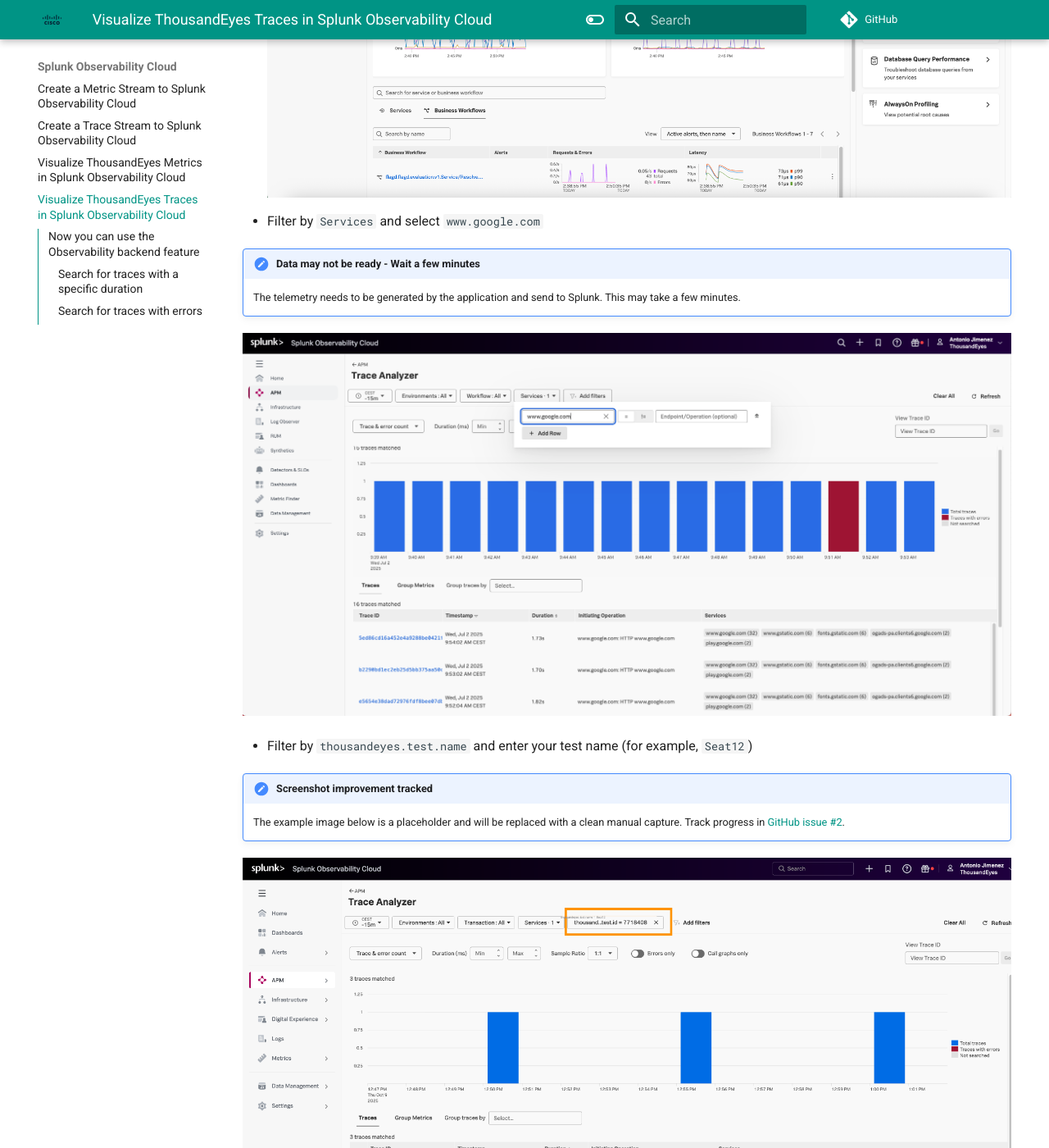
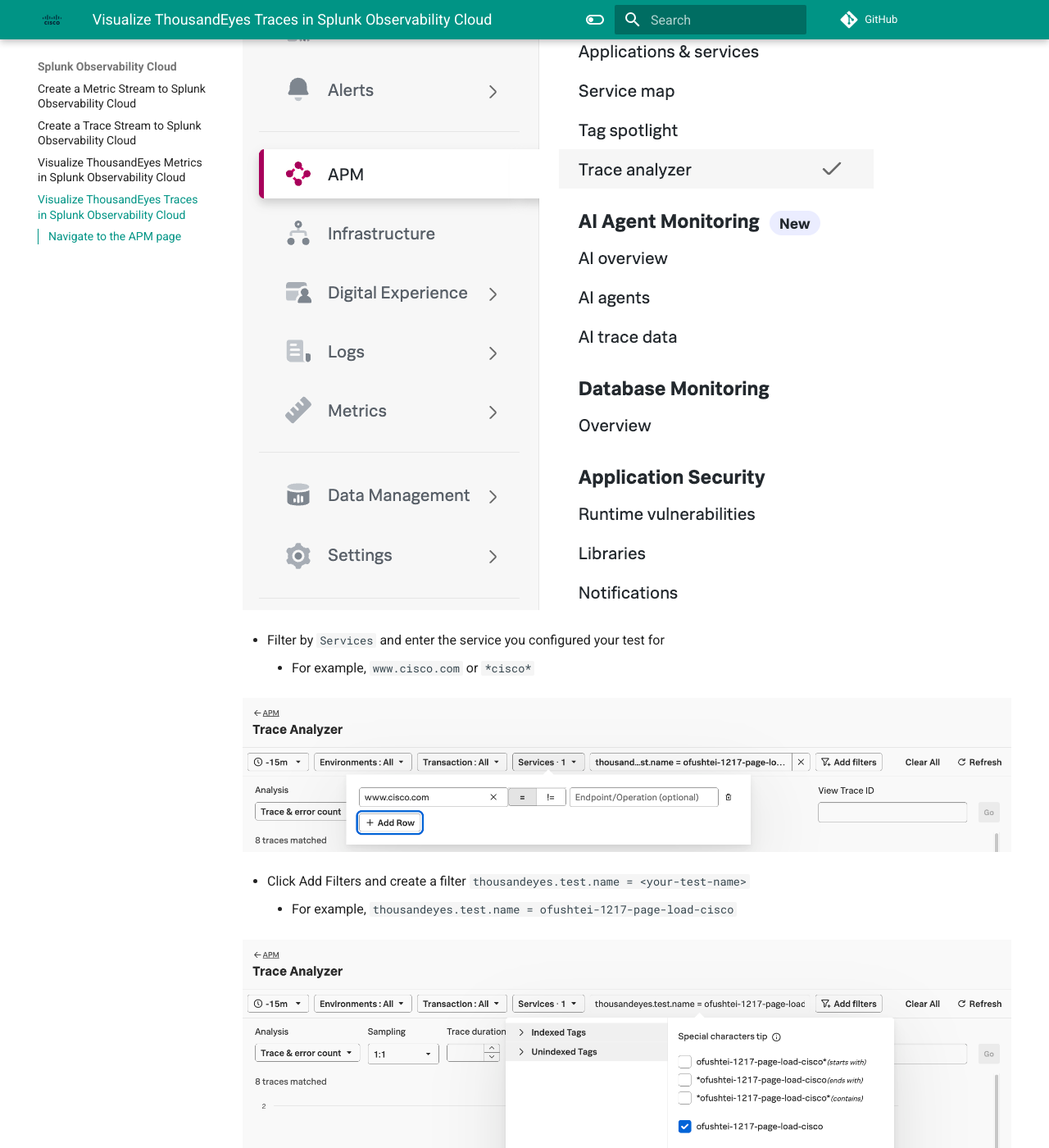
Before and after one commit to ajimenez1503/splunk.conf-2026-OBS1217, an MkDocs documentation site: the page built from docs/splunk_observability/visualize_traces_in_splunk_observability.md, in a window 1280 px wide and 1400 px high, scrolled down 546 px. Shown: the whole window at 82% size. Built offline with MkDocs 1.6.1 and Material for MkDocs 9.7.7, drawn with Linux system fonts in a browser that asks for light colours; comment, search, counter and statistics services are not loaded; some of the changed text lies outside the part shown.

Commit message:
Traces stream revision

```diff
--- a/docs/splunk_observability/visualize_traces_in_splunk_observability.md
+++ b/docs/splunk_observability/visualize_traces_in_splunk_observability.md
@@ -1,41 +1,31 @@
 # Visualize ThousandEyes Page Load HAR as a trace in Splunk Observability Cloud
 
-- In the initial page of Splunk Observability Cloud
-- Navigate to `APM` -> `Traces`
-![Trace view](../img/splunk_observability/trace_view.png)
-- Filter by `Services` and select `www.google.com`
+## Navigate to the APM page
 
-!!! note "Data may not be ready - Wait a few minutes"
-    The telemetry needs to be generated by the application and send to Splunk. This may take a few minutes.
+- Log in to the [Splunk Observability Cloud](../../getting_started/login_splunk_observability.md)
+- From the landing page, navigate to `APM` -> `Trace Analyzer`
 
-![Search traces](../img/splunk_observability/searchTraces.png)
+![Trace view](../img/splunk_observability/o11y_apm_nav.png)
 
-- Filter by `thousandeyes.test.name` and enter your test name (for example, `Seat12`)
+- Filter by `Services` and enter the service you configured your test for
+    - For example, `www.cisco.com` or `*cisco*`
 
-!!! note "Screenshot improvement tracked"
-    The example image below is a placeholder and will be replaced with a clean manual capture. Track progress in [GitHub issue #2](https://github.com/ajimenez1503/splunk.conf-2026-OBS1217/issues/2).
+![Search traces](../img/splunk_observability/o11y_trace_filter_svc.png)
 
-![Search by ThousandEyes test name](../img/splunk_observability/search_by_test_name.png)
+- Click Add Filters and create a filter `thousandeyes.test.name = <your-test-name>`
+    - For example, `thousandeyes.test.name = ofushtei-1217-page-load-cisco`
 
-- Click on a trace to view details
+![Search by ThousandEyes test name](../img/splunk_observability/o11y_trace_filter_test.png)
 
-![Trace details](../img/splunk_observability/traceDetails.png)
+- Click on the trace to view details
 
-- Each span will be a step in the page load
-- Each span will contains:
-    - Information about the request: URL, method, duration, and status code
-        - ![span request details](../img/splunk_observability/span_request_details.png)
+![Trace details](../img/splunk_observability/o11y_trace_view.png)
+
+- Each span will be a step in the page load and contains:
+    - Information about the span: ID, URL, method, duration, and status code
+
+        ![span request details](../img/splunk_observability/o11y_trace_details_1.png)
+
     - ThousandEyes identification: account, test, agent, stream
-        - ![span thousandeyes details](../img/splunk_observability/span_thousandeyes_details.png)
 
-## Now you can use the Observability backend feature
-
-### Search for traces with a specific duration
-
-- In the search bar, use the following query to find traces with a duration greater than 2000ms:
-![Search traces by duration](../img/splunk_observability/search_traces_by_duration.png)
-
-### Search for traces with errors
-
-- In the search bar, select the `Error Only` checkbox to filter traces with errors
-![Search traces with errors](../img/splunk_observability/search_traces_with_errors.png)
+        ![span thousandeyes details](../img/splunk_observability/o11y_trace_details_2.png)
```
Also changed, not shown: docs/splunk_observability/create_trace_stream_to_splunk_observability.md (+14 -12 lines), docs/img/splunk_observability/o11y_apm_nav.png (added), docs/img/splunk_observability/o11y_trace_details_1.png (added), docs/img/splunk_observability/o11y_trace_details_2.png (added), docs/img/splunk_observability/o11y_trace_filter_svc.png (added), docs/img/splunk_observability/o11y_trace_filter_test.png (added), docs/img/splunk_observability/o11y_trace_view.png (added), docs/img/splunk_observability/searchTraces.png (deleted), docs/img/splunk_observability/search_by_test_name.png (deleted), docs/img/splunk_observability/span_request_details.png (deleted), docs/img/splunk_observability/span_thousandeyes_details.png (deleted), docs/img/splunk_observability/traceDetails.png (deleted), docs/img/splunk_observability/trace_view.png (deleted).
